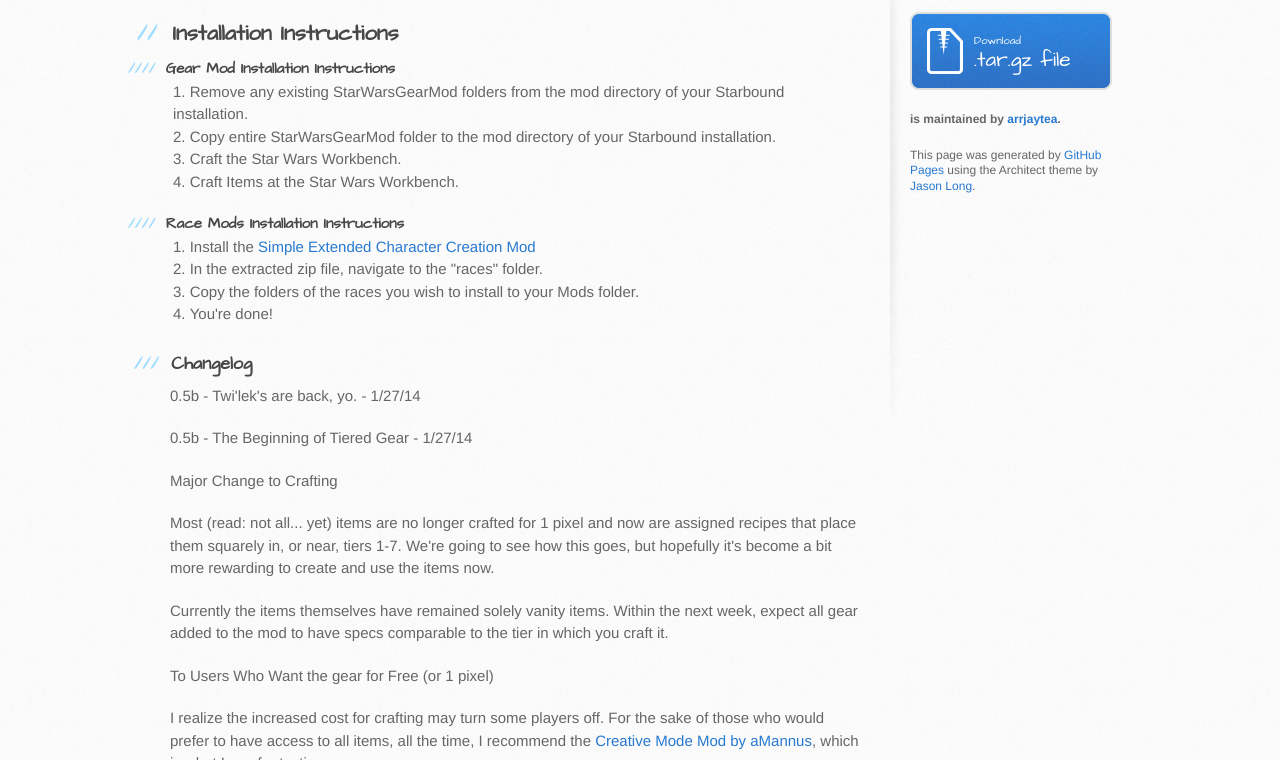
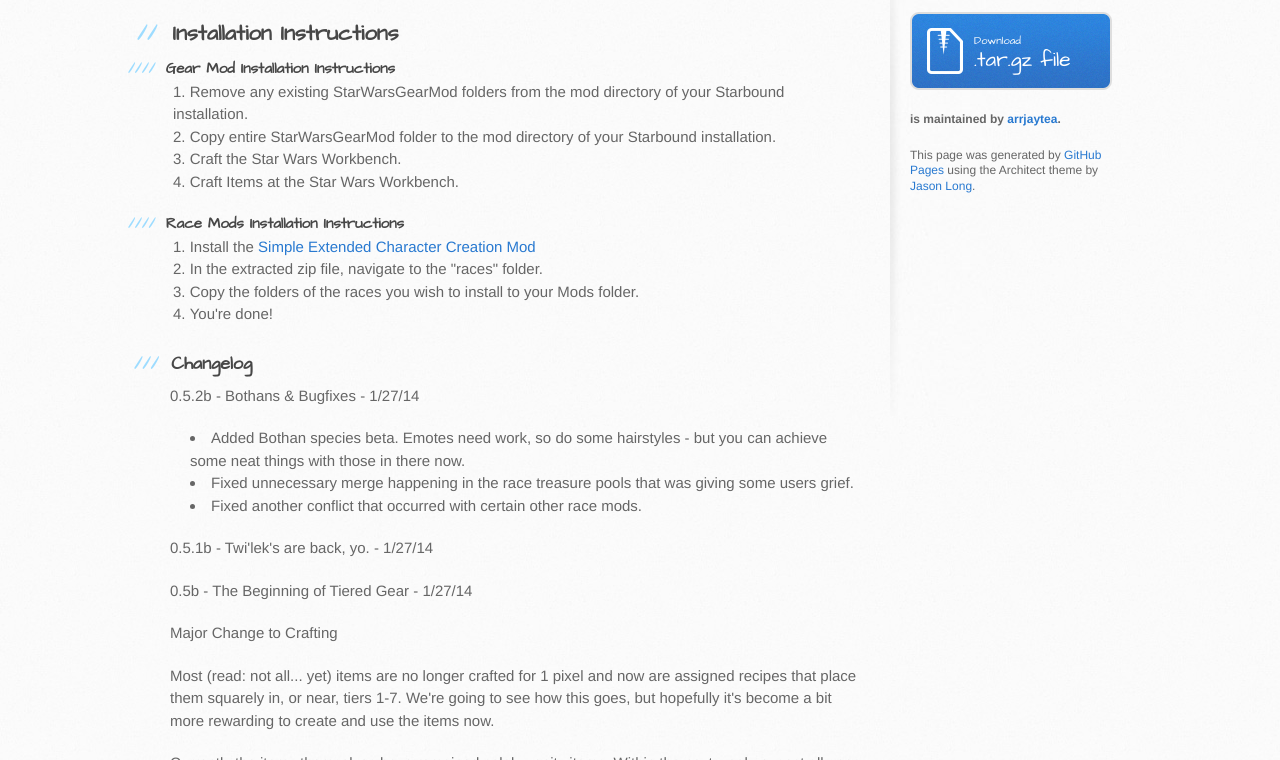
Before and after one commit to arrjaytea/star-wars-in-starbound-mod, a plain HTML site: page index.html in a window 1280 px wide. Shown: the part 426-1186 px from the top of the page. Drawn offline with Linux system fonts and the light colour scheme.

```diff
--- a/index.html
+++ b/index.html
@@ -31,7 +31,7 @@
           <h1>
 <a name="star-wars-in-starbound-mod" class="anchor" href="#star-wars-in-starbound-mod"><span class="octicon octicon-link"></span></a>Star Wars in Starbound Mod</h1>
 
-<p><em>Beta Release 0.5.1b (1/27/14) - Starbound Beta v. Furious Koala</em></p>
+<p><em>Beta Release 0.5.2b (1/28/14) - Starbound Beta v. Furious Koala</em></p>
 
 <h2>
 <a name="installation-instructions" class="anchor" href="#installation-instructions"><span class="octicon octicon-link"></span></a>Installation Instructions</h2>
@@ -56,7 +56,13 @@
 </ol><h3>
 <a name="changelog" class="anchor" href="#changelog"><span class="octicon octicon-link"></span></a>Changelog</h3>
 
-<p><strong>0.5b</strong> - Twi'lek's are back, yo. - <em>1/27/14</em></p>
+<p><strong>0.5.2b</strong> - Bothans &amp; Bugfixes - <em>1/27/14</em></p>
+
+<ul>
+<li>Added Bothan species beta.  Emotes need work, so do some hairstyles - but you can achieve some neat things with those in there now.</li>
+<li>Fixed unnecessary merge happening in the race treasure pools that was giving some users grief.</li>
+<li>Fixed another conflict that occurred with certain other race mods.</li>
+</ul><p><strong>0.5.1b</strong> - Twi'lek's are back, yo. - <em>1/27/14</em></p>
 
 <p><strong>0.5b</strong> - The Beginning of Tiered Gear - <em>1/27/14</em></p>
 
```
Also changed, not shown: params.json (+1 -1 lines).
